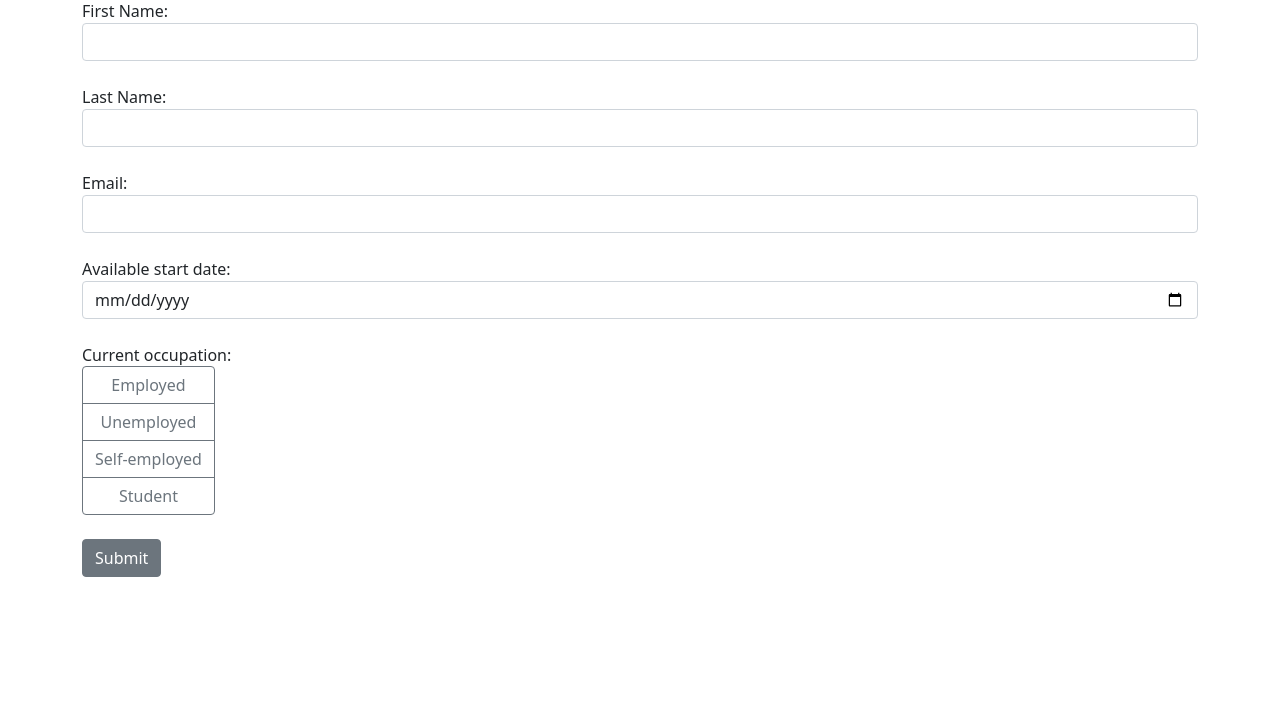
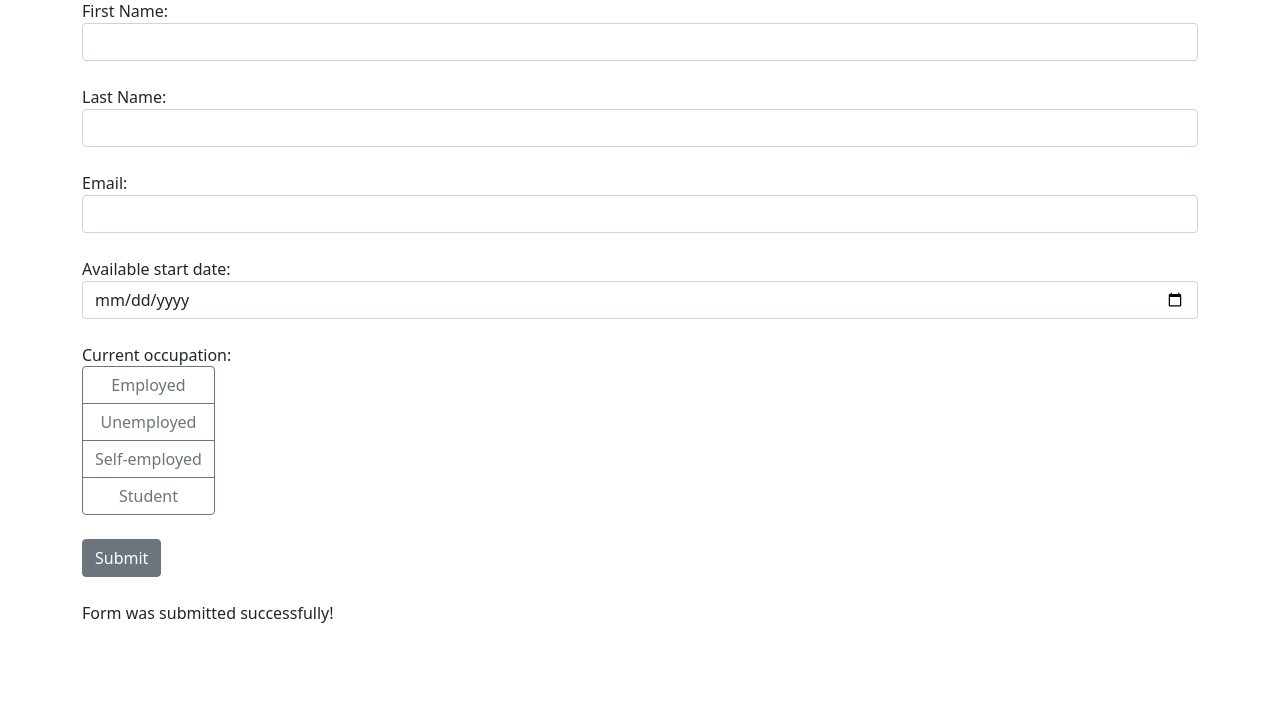
Before and after one commit to Amoreno73/job-application-bootstrap, a Flask app: page / in a window 1280 px wide. Shown: the part 97-800 px from the top of the page. Run offline with Flask 3, Linux system fonts and the light colour scheme.

Commit message:
trying to fix runtime error

```diff
--- a/app.py
+++ b/app.py
@@ -1,18 +1,64 @@
-from flask import Flask, render_template
+from datetime import datetime
+from flask import Flask, render_template, request
+from flask_sqlalchemy import SQLAlchemy
 
-app = Flask(__name__)
-#creating new web application called app.
 
-@app.route("/")
-#decorator in python. it wraps the function to extend its behavior.
+app = Flask(__name__) # creating new web application called app.
+
+
+
+app.config["SECRET_KEY"] = "myapplication123"
+app.config["SQLACHEMY_DATABASE_URI"] = "sqlite:///data2.db"
+
+db = SQLAlchemy(app)
+
+
+class Form(db.Model):
+    id = db.Column(db.Integer, primary_key=True)
+    first_name = db.Column(db.String(80))
+    last_name = db.Column(db.String(80))
+    email = db.Column(db.String(80))
+    date = db.Column(db.Date)
+    occupation = db.Column(db.String(80))
+# this is creating the databases using sql alchemy
+
+
+@app.route("/",methods=["GET","POST"])
+# In web language, "GET" means someone is asking to see a page, like asking for a letter from the mailbox.
+#  "POST" means someone is sending information to the page, like sending a letter back.
+
+# Decorator in python. it wraps the function to extend its behavior.
 # this tells flask that whenver a user visits the main page of the website, flask should call the function
 # directly below the decorator, which is index()
 
 def index():
+    if request.method == "POST":
+        #POST request, an arbitrary amount of data of any type can be sent to the server
+        # in the body of the request message.
+        first_name = request.form["first_name"]
+        #when someone visits your website and sends info that is a post request.
+        #if someone sent us info we see what it is
+        last_name = request.form["last_name"]
+        email = request.form["email"]
+        date = request.form["date"]
+        date_obj = datetime.strptime(date, "%Y-%m-%d")
+        occupation = request.form["occupation"]
+
+        form = Form(first_name=first_name, last_name=last_name, email=email, date=date_obj, occupation=occupation)
+
+        db.session.add(form)
+        db.session.commit()
+
+
     return render_template("index.html")
 # the render template function generates an html page for the user
 # index html is the name of the template that the render template method will use for thte page.
 
+if __name__ == "__main__":
+    with app.app_context():
+        db.create_all()
+        app.run(debug=True, port=5001)
+
 app.run(debug=True, port=5001)
 # app starts running. #the app will tell us errors with debug = True.
 # the port will communicate with outside world. -> local computer
--- a/templates/index.html
+++ b/templates/index.html
@@ -10,7 +10,8 @@
     <div class ="container">
     <!-- margin top 4 and margin bottom 4, creates a space around the whole form-->
     <h1 class="mt-4 mb-4">Job Application Form</h1>
-    <form>
+    <form method="post">
+        <!-- method post allows us to post data somewhere -->
         <div class="form-group mb-4">
             <label for="first_name">First Name:</label>
             <input class="form-control" type="text" id="first_name" name="first_name" required>
@@ -31,20 +32,23 @@
             <label>Current occupation: </label>
             <br>
             <div class="btn-group-vertical" id="occupation">
-                <input class="btn-check form-control" type="radio" id="employed" name="employed" required>
+                <input class="btn-check form-control" type="radio" id="employed" name="occupation" value="employed" required>
                 <label class="btn btn-outline-secondary" for="employed">Employed</label>
 
-                <input class="btn-check form-control" type="radio" id="unemployed" name="unemployed" required>
+                <input class="btn-check form-control" type="radio" id="unemployed" name="occupation" value="unemployed">
                 <label class="btn btn-outline-secondary" for="unemployed">Unemployed</label>
 
-                <input class="btn-check form-control" type="radio" id="self-employed" name="self-employed" required>
+                <input class="btn-check form-control" type="radio" id="self-employed" name="occupation" value="self-employed">
                 <label class="btn btn-outline-secondary" for="self-employed">Self-employed</label>
 
-                <input class="btn-check form-control" type="radio" id="student" name="student" required>
+                <input class="btn-check form-control" type="radio" id="student" name="occupation" value="student">
                 <label class="btn btn-outline-secondary" for="student">Student</label>
             </div>
         </div>
-        <button class="btn btn-secondary mb-4" type="button">Submit</button>
+        <button class="btn btn-secondary mb-4" type="submit">Submit</button>
+        <div>
+            Form was submitted successfully!
+        </div>
     </form>
     <script src="https://code.jquery.com/jquery-3.6.0.min.js"></script>
     <script src="https://cdn.jsdelivr.net/npm/bootstrap@5.1.3/dist/js/bootstrap.min.js"></script>
@@ -52,4 +56,10 @@
 </body>
 </html>
 
+
+
+
+
+
+
 <!-- Left off at slide 57 -->
```
Also changed, not shown: 1 other file.
